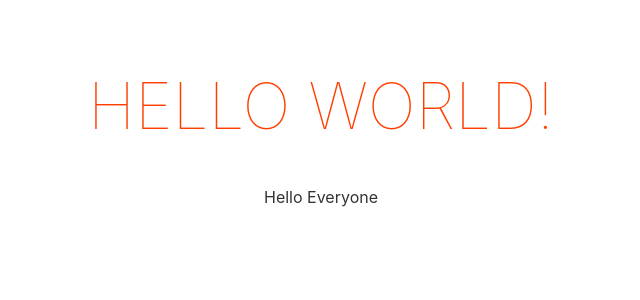
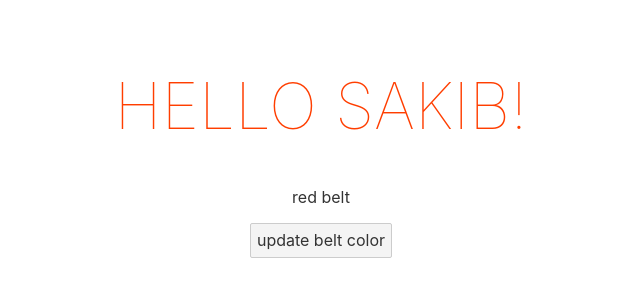
Before and after one commit to Ananyachy2001/Svelte_Tutorial, a Svelte app: page / in a window 1280 px wide. Shown: the top 300 px of the page, without its empty margins (319-959 px from the left). Built offline with nearby package versions, Linux system fonts and the light colour scheme.

Commit message:
basics of svelte

```diff
--- a/src/App.svelte
+++ b/src/App.svelte
@@ -1,10 +1,16 @@
 <script>
-  export let name;
+  let name = "Sakib";
+  let beltColour = "red";
+
+  const handleClick = () => {
+    beltColour = "orange";
+  };
 </script>
 
 <main>
   <h1>Hello {name}!</h1>
-  <p>Hello Everyone</p>
+  <p>{beltColour} belt</p>
+  <button on:click={handleClick}>update belt color</button>
 </main>
 
 <style>
```
